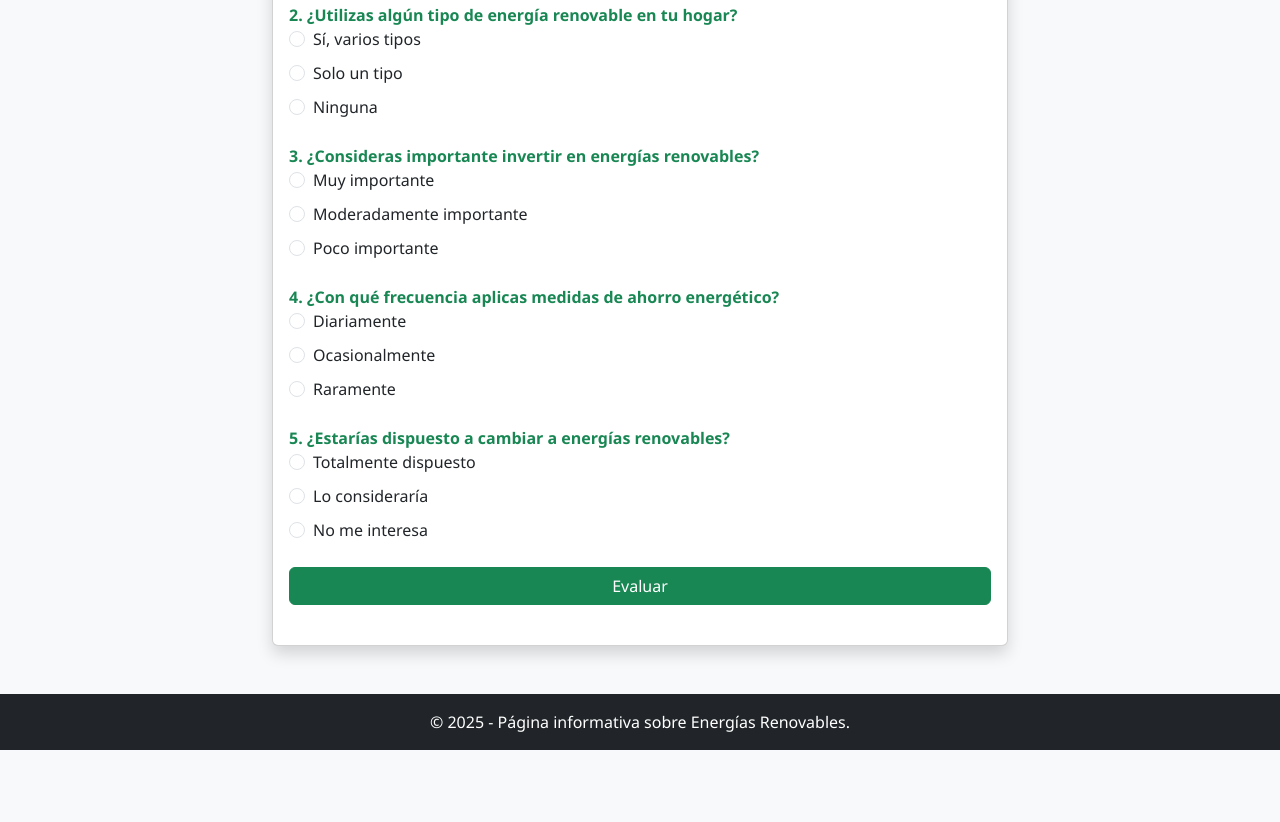
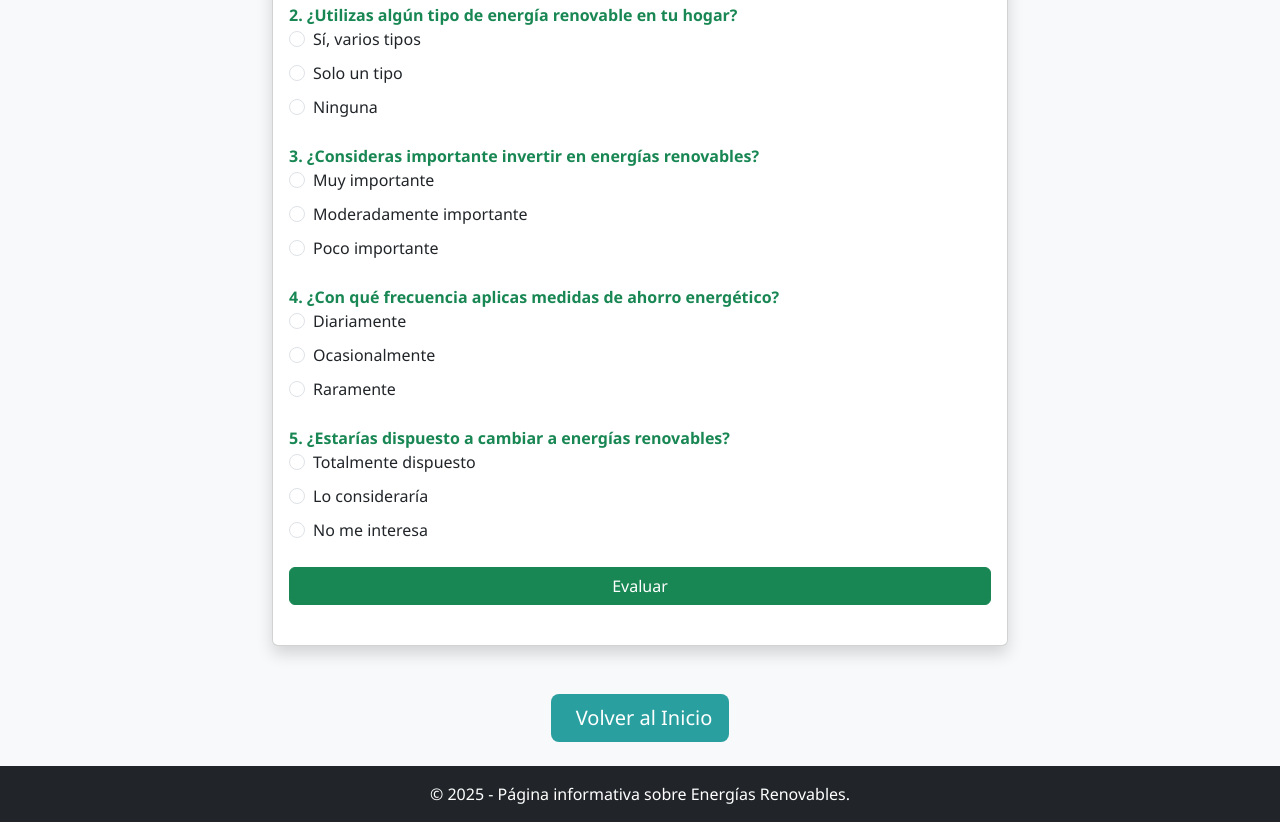
Before and after one commit to wplacios12/wplacios12.github.io, a plain HTML site: page Test_Energias.html in a window 1280 px wide. Shown: the part 539-1361 px from the top of the page. Before the commit the page ends 1289 px from the top, so only its background shows below. Drawn offline with nearby package versions, Linux system fonts and the light colour scheme.

Commit message:
Update Test_Energias.html

```diff
--- a/Test_Energias.html
+++ b/Test_Energias.html
@@ -45,7 +45,7 @@
     <!-- Navegación -->
     <nav>
         <ul>
-            <li><a href="/index.html">Inicio</a></li>
+            <li><a href="/index_bootstrap.html">Inicio</a></li>
             <li><a href="/Datos_Historicos.html">Datos Historicos</a></li>
             <li><a href="/Formulario-Calculo.html">Calculo de energia renovable</a></li>
             <li><a href="/Test_Energias.html">Test Energias Renovables</a></li>
@@ -117,6 +117,18 @@
         </div>
     </div>
 
+    <!-- Botón Volver al Inicio -->
+    <div class="container-fluid mb-4">
+        <div class="row">
+            <div class="col-12 text-center">
+                <a href="/index_bootstrap.html" class="btn btn-lg" style="background-color: #2a9fa0; color: white;">
+                    <i class="bi bi-house-door-fill me-2"></i>
+                    Volver al Inicio
+                </a>
+            </div>
+        </div>
+    </div>
+
     <!-- Pie de página -->
     <footer class="bg-dark text-white text-center py-3">
         <p class="mb-0">© 2025 - Página informativa sobre Energías Renovables.</p>
```
